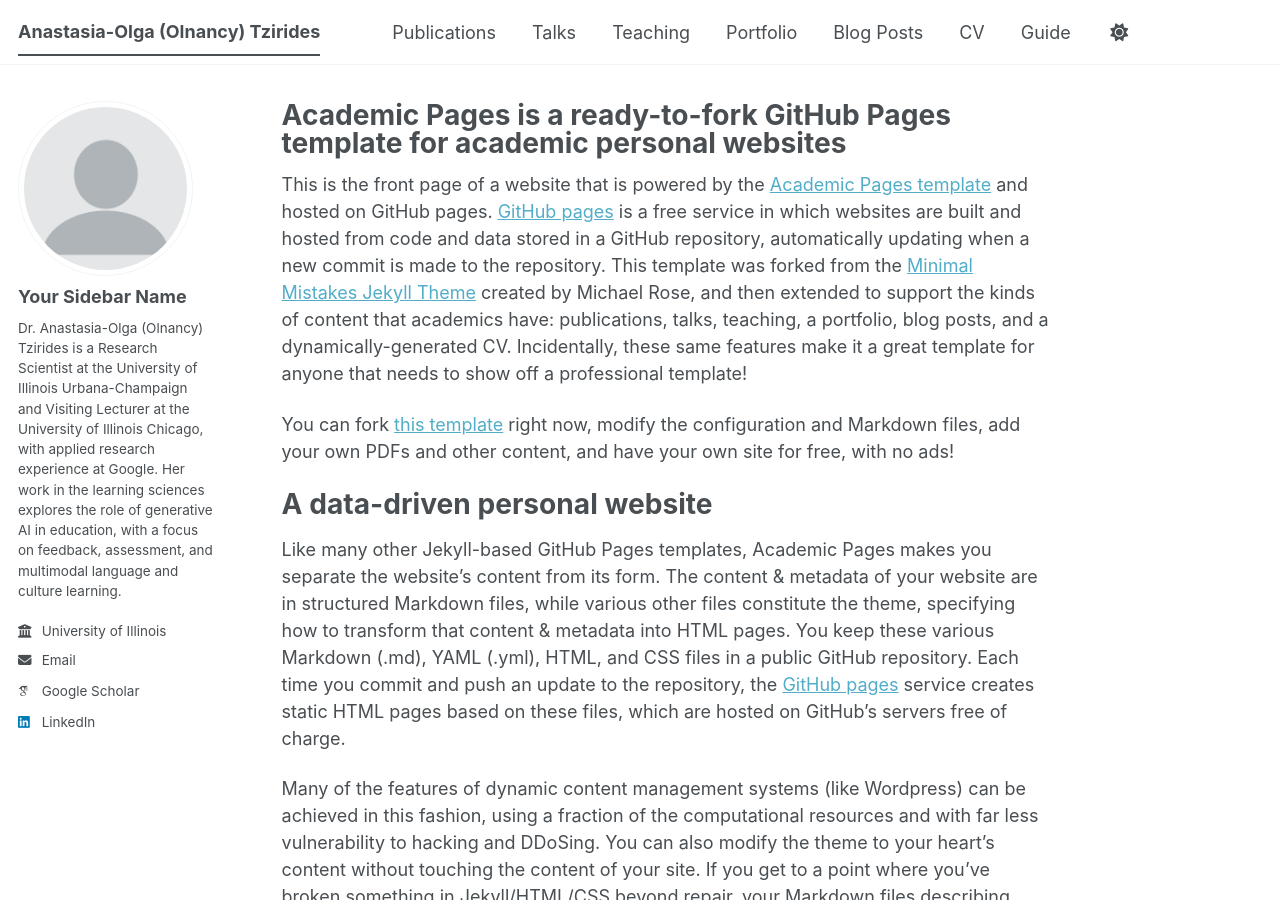
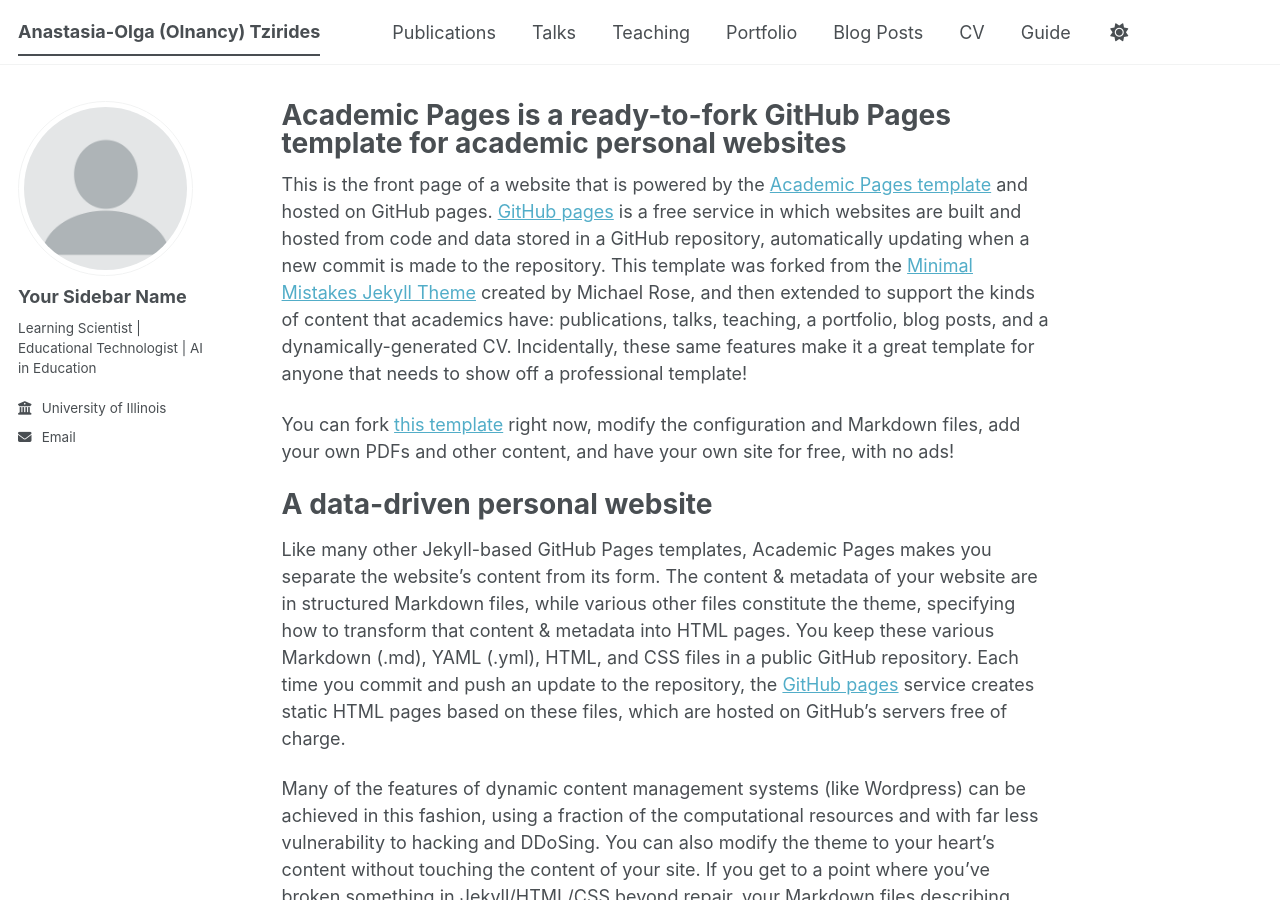
Before and after one commit to Olnancy/olnancy.github.io, a Jekyll site: the page built from _pages/about.md, in a window 1280 px wide and 900 px high. Built offline with Jekyll 4.4.1, drawn with Linux system fonts in a browser that asks for light colours; some web fonts are replaced; a script bundle is joined from its source files by our own code; library files that are not in the unit come from our copies.

Commit message:
Update _config.yml

```diff
--- a/_config.yml
+++ b/_config.yml
@@ -26,16 +26,18 @@ author:
   avatar           : "profile.png"
   name             : "Your Sidebar Name"
   pronouns         : # example: "she/her"
-  bio              : "Dr. Anastasia-Olga (Olnancy) Tzirides is a Research Scientist at the University of Illinois Urbana-Champaign and Visiting Lecturer at the University of Illinois Chicago, with applied research experience at Google. Her work in the learning sciences explores the role of generative AI in education, with a focus on feedback, assessment, and multimodal language and culture learning."
+  bio              : "Learning Scientist | Educational Technologist | AI in Education"
   location         : #"Earth"
   employer         : "University of Illinois"
   uri              : # URL
+  googlescholar    : "https://scholar.google.com/citations?user=7VeZ2T8AAAAJ&hl=en&authuser=1"
+  linkedin         : anastasia-olga-olnancy-tzirides
   email            : "aotzirides@gmail.com"
 
   # Academic websites
   academia         : # URL
   arxiv            : # URL - Update with the correct link to your profile
-  googlescholar    : "https://scholar.google.com/citations?user=7VeZ2T8AAAAJ&hl=en&authuser=1"
+  googlescholar    : # "https://scholar.google.com/citations?user=7VeZ2T8AAAAJ&hl=en&authuser=1"
   inspire-hep      : # URL
   impactstory      : # URL
   orcid            : # "https://orcid.org/yourorcidurl"
@@ -66,7 +68,7 @@ author:
   keybase          : # Username
   instagram        : # Username
   lastfm           : # Username
-  linkedin         : anastasia-olga-olnancy-tzirides
+  linkedin         : # anastasia-olga-olnancy-tzirides
   mastodon         : # URL
   medium           : # URL
   pinterest        : # Username
```
